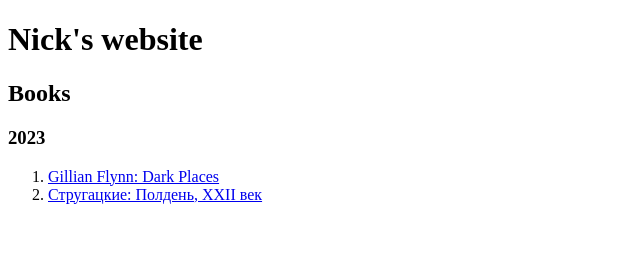
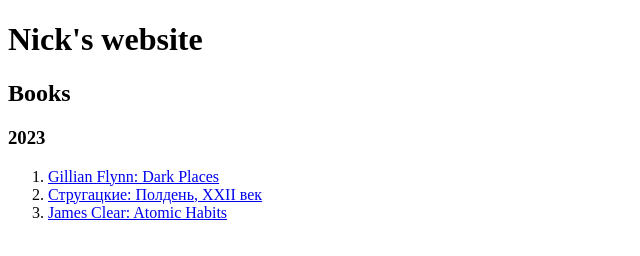
Before and after one commit to nikkpark/nikkpark.github.io, a plain HTML site: page index.html in a window 1280 px wide. Shown: the whole page, without its empty margins (0-640 px from the left). Drawn offline with Linux system fonts and the light colour scheme.

Commit message:
Atmoic habits

```diff
--- a/index.html
+++ b/index.html
@@ -34,6 +34,8 @@
             <ol>
                 <li><a href="https://en.wikipedia.org/wiki/Dark_Places_(novel)" target="_blank">Gillian Flynn: Dark Places</a></li>
                 <li><a href="https://ru.wikipedia.org/wiki/%D0%9F%D0%BE%D0%BB%D0%B4%D0%B5%D0%BD%D1%8C,_XXII_%D0%B2%D0%B5%D0%BA" target="_blank">Стругацкие: Полдень, ХХII век</a></li>
+                <li><a href="https://www.goodreads.com/book/show/40121378-atomic-habits" target="_blank">James Clear: Atomic Habits</li>
+            </ol>
         </main>
 
         <footer>
```
Also changed, not shown: 1 other file.
